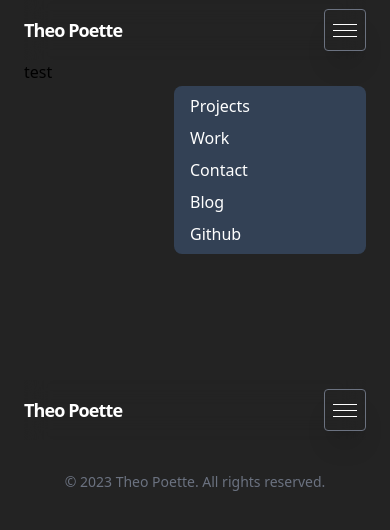
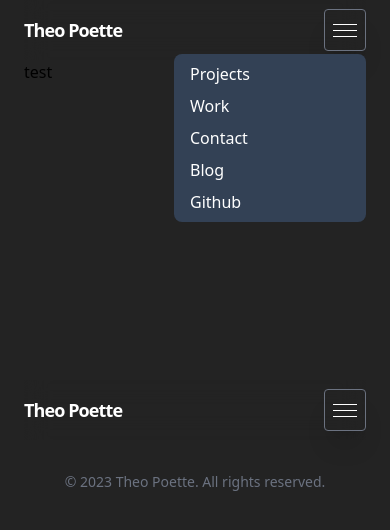
Before and after one commit to sisypheus/my_site, a Next.js app: page /components/Menu in a window 390 px wide. Both pictures are taken after a click on the button 345 px from the left and 30 px from the top of the page. Shown: the top 530 px of the page. Built offline with nearby package versions, Linux system fonts and the light colour scheme.

Commit message:
fix: mobile menu display

```diff
--- a/src/pages/components/Menu.tsx
+++ b/src/pages/components/Menu.tsx
@@ -14,7 +14,7 @@ const Menu: NextPage = () => {
   };
 
   return (
-    <div className="sticky top-0 backdrop-blur-md z-10 w-full">
+    <div className="sticky top-0 z-10 w-full backdrop-blur-md">
       <div className="flex items-center justify-between text-white">
         <div className="flex items-center justify-center py-4">
           <Link href="/">
@@ -35,8 +35,7 @@ const Menu: NextPage = () => {
 
           {isOpen && (
             <FadeIn>
-
-            <div className="absolute top-0 right-0 mt-14 flex w-48 flex-col space-y-2 rounded-lg bg-slate-700 py-2">
+              <div className="absolute top-0 right-0 mt-6 flex w-48 flex-col space-y-2 rounded-lg bg-slate-700 py-2">
                 <ActiveLink
                   href="/projects"
                   activeClassName="text-blue-300"
```
Lines whose indentation alone changed are shown as unchanged.
